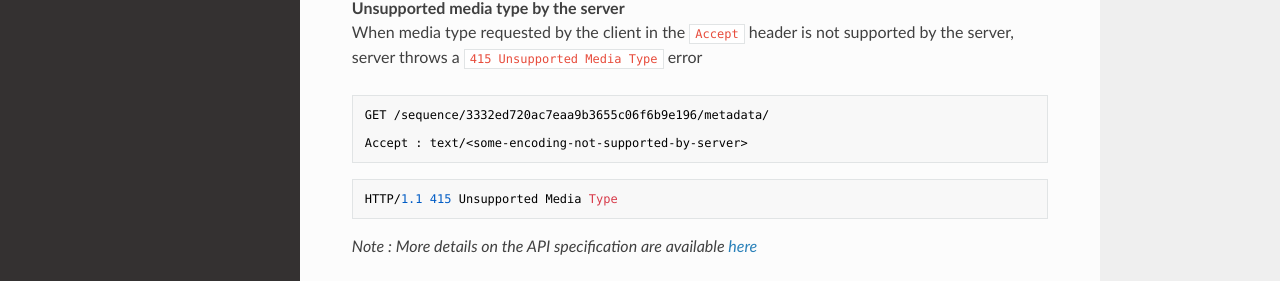
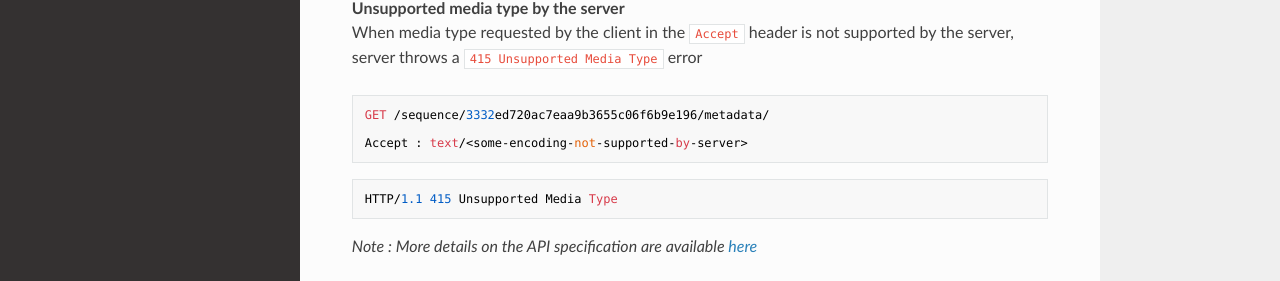
Before and after one commit to ga4gh/refget-compliance-suite, an MkDocs documentation site: the page built from docs/metadata.md, in a window 1280 px wide and 900 px high, scrolled down 903 px. Shown: the part 488-769 px from the top of the window. Built offline with MkDocs 1.6.1, drawn with Linux system fonts in a browser that asks for light colours; nearby versions of some CDN libraries; old or Windows-style settings are respelled for this version of MkDocs.

Commit message:
changed to normal highlight from text

````diff
--- a/docs/metadata.md
+++ b/docs/metadata.md
@@ -12,7 +12,7 @@ Important Points :
 <h5> Case 1 </h5>
 Identifier can be MD5 or truncated SHA512(if supported by the server) or any alias for the sequence, supported by the server.
 
-```text
+```
 GET  /sequence/3332ed720ac7eaa9b3655c06f6b9e196/metadata/
 ```
 ```
@@ -48,7 +48,7 @@ Content: <JSON object shown below>
 **ID not found**
 When ID provided in the request doesn't match any of the checksums of any sequence or alias supported by the server, server throws a `404 Not Found` error
 
-```text
+```
 GET /sequence/some1111garbage11111id/metadata/
 ```
 
@@ -60,7 +60,7 @@ HTTP/1.1 404 Not Found
 **Unsupported media type by the server**
 When media type requested by the client in the `Accept` header is not supported by the server, server throws a `415 Unsupported Media Type` error
 
-```text
+```
 GET /sequence/3332ed720ac7eaa9b3655c06f6b9e196/metadata/
 
 Accept : text/<some-encoding-not-supported-by-server>
````
Also changed, not shown: docs/GET_sequence_API/errors.md (+11 -11 lines), docs/GET_sequence_API/success.md (+14 -14 lines).
